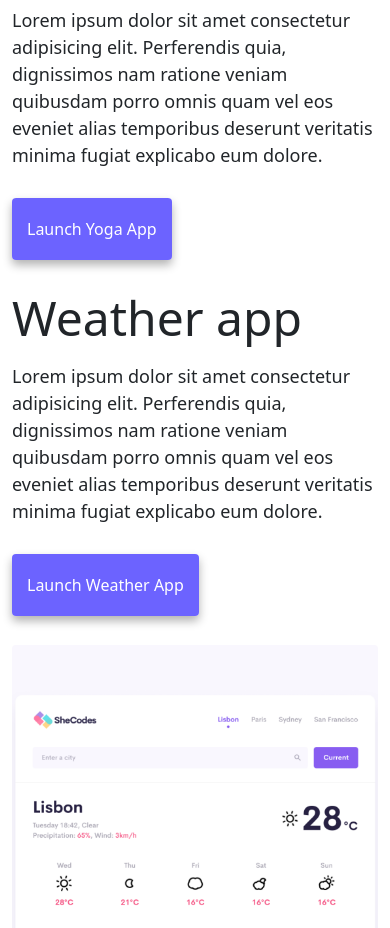
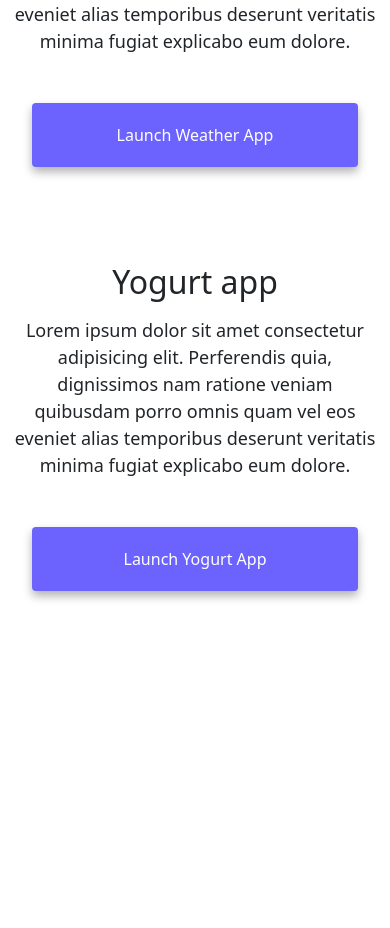
Before and after one commit to CatarinaCarrajola/Responsive-Portfolio, a plain HTML site: page index.html in a window 390 px wide. Shown: the part 1072-2000 px from the top of the page. After the commit the page ends 1763 px from the top, so only its background shows below. Drawn offline with nearby package versions, Linux system fonts and the light colour scheme.

Commit message:
Made the website more responsive

```diff
--- a/index.html
+++ b/index.html
@@ -87,14 +87,14 @@
     </div>
     <div class="container">
       <div class="row">
-        <div class="col-md-6">
+        <div class="col-sm-6">
           <img
             src="/images/yoga.png"
-            class="img-fluid rounded"
+            class="img-fluid rounded d-none d-sm-block"
             alt="Yoga project"
           />
         </div>
-        <div class="col-md-6">
+        <div class="col-sm-6">
           <h2 class="mb-3">Yoga app</h2>
           <p>
             Lorem ipsum dolor sit amet consectetur adipisicing elit. Perferendis
@@ -103,14 +103,14 @@
             explicabo eum dolore.
           </p>
           <div class="mt-5">
-            <a href="#" class="primary-link" title="Yoga project"
+            <a href="#" class="primary-link project-link" title="Yoga project"
               >Launch Yoga App</a
             >
           </div>
         </div>
       </div>
       <div class="row mt-5">
-        <div class="col-md-6">
+        <div class="col-sm-6">
           <h2 class="mb-3">Weather app</h2>
           <p>
             Lorem ipsum dolor sit amet consectetur adipisicing elit. Perferendis
@@ -119,25 +119,28 @@
             explicabo eum dolore.
           </p>
           <div class="mb-5 mt-5">
-            <a href="#" class="primary-link" title="Weather project"
+            <a
+              href="#"
+              class="primary-link project-link"
+              title="Weather project"
               >Launch Weather App</a
             >
           </div>
         </div>
-        <div class="col-md-6">
+        <div class="col-sm-6">
           <img
             src="/images/weather.png"
-            class="img-fluid rounded"
+            class="img-fluid rounded d-none d-sm-block"
             alt="weather project"
           />
         </div>
       </div>
       <div class="row mt-5">
-        <div class="col-md-6">
-          <img src="/images/yogurt.png" class="img-fluid rounded" alt="Yogurt
-          project"" />
+        <div class="col-sm-6">
+          <img src="/images/yogurt.png" class="img-fluid rounded d-none
+          d-sm-block" alt="Yogurt project"" />
         </div>
-        <div class="col-md-6">
+        <div class="col-sm-6">
           <h2 class="mb-3">Yogurt app</h2>
           <p>
             Lorem ipsum dolor sit amet consectetur adipisicing elit. Perferendis
@@ -146,7 +149,7 @@
             explicabo eum dolore.
           </p>
           <div class="mt-5">
-            <a href="#" class="primary-link" title="Yogurt project"
+            <a href="#" class="primary-link project-link" title="Yogurt project"
               >Launch Yogurt App</a
             >
           </div>
--- a/style.css
+++ b/style.css
@@ -5,7 +5,7 @@
 }
 
 body {
-  margin-top: 100px;
+  margin: 100px 0;
 }
 
 h1,
@@ -52,6 +52,10 @@ p {
   padding: 20px 15px;
 }
 
+.primary-link:hover {
+  color: white;
+}
+
 .secondary-link {
   color: var(--primary-color);
   border: 1px solid var(--primary-color);
@@ -86,3 +90,25 @@ p {
 .email-link:hover {
   text-decoration: underline;
 }
+
+@media (max-width: 900px) {
+  h1 {
+    font-size: 48px;
+    line-height: 1.5;
+  }
+
+  h2 {
+    font-size: 32px;
+    text-align: center;
+  }
+
+  p {
+    text-align: center;
+  }
+
+  .project-link {
+    display: block;
+    text-align: center;
+    margin: 0 20px;
+  }
+}
```
Also changed, not shown: about.html (+3 -3 lines).
